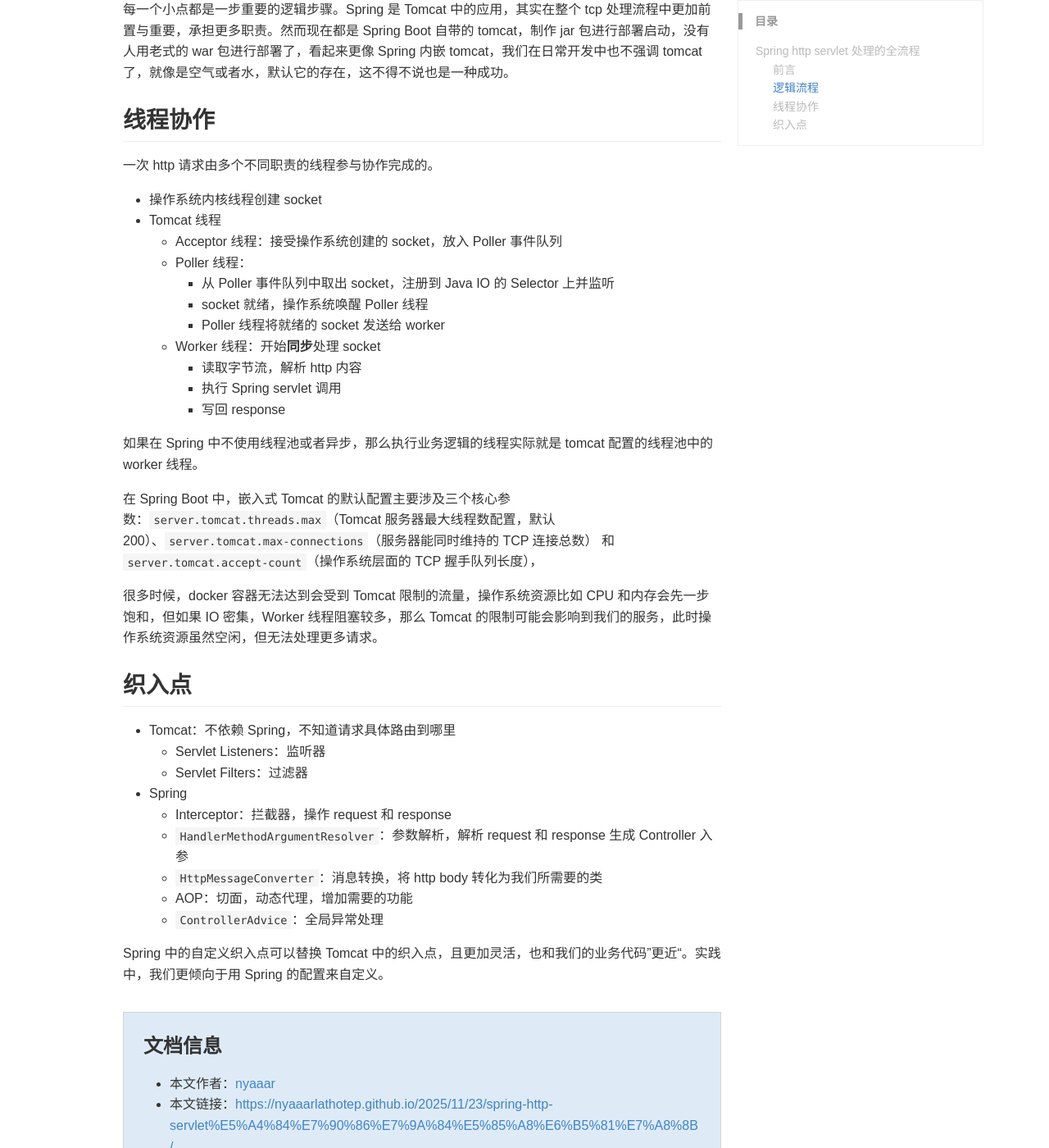
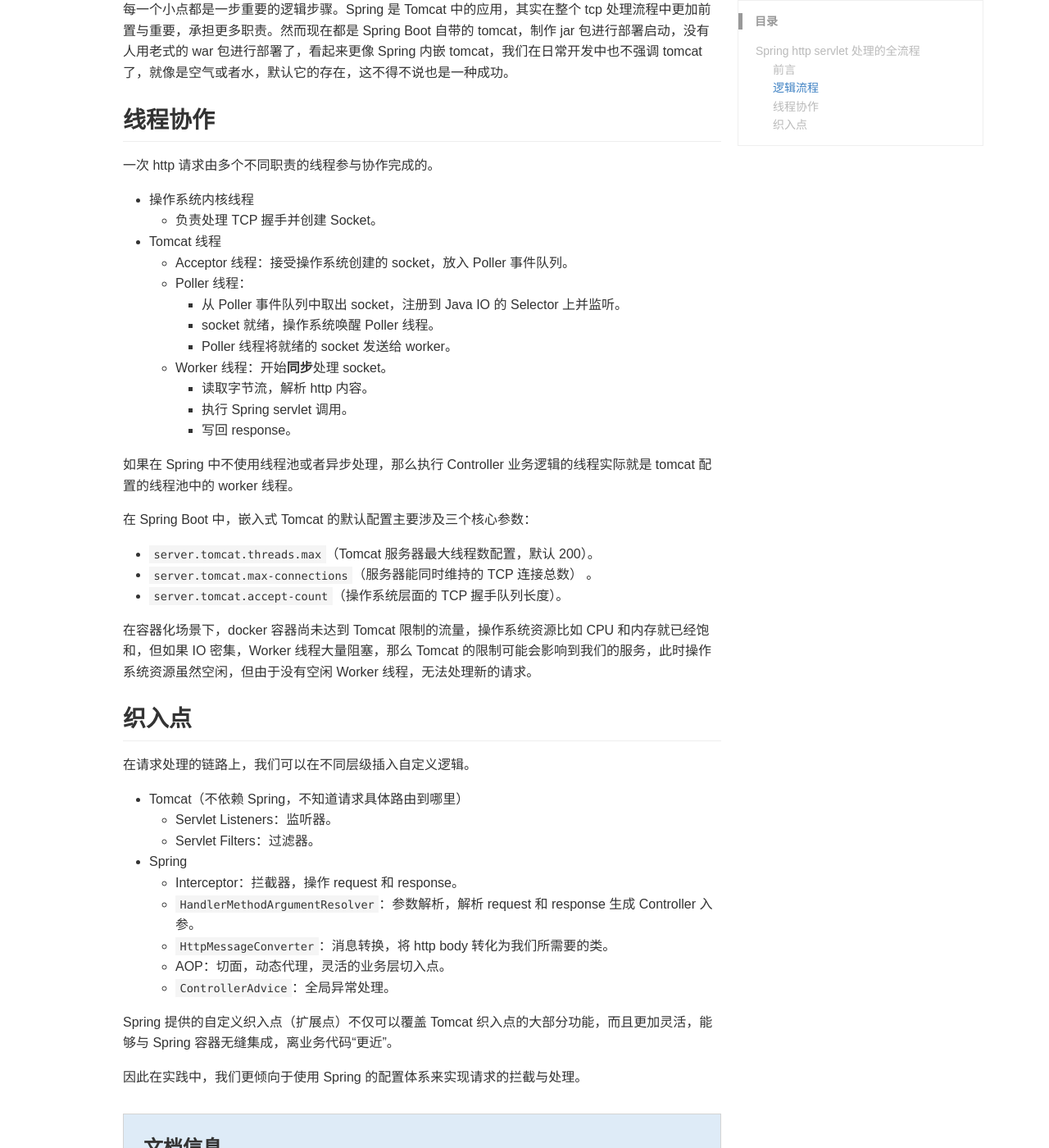
Before and after one commit to nyaaarlathotep/nyaaarlathotep.github.io, a Jekyll site: the page built from _posts/2025-11-23- spring http servlet处理的全流程.md, in a window 1280 px wide and 1400 px high, scrolled down 944 px. Shown: the whole window at 82% size. Built offline with Jekyll 4.4.1, drawn with Linux system fonts in a browser that asks for light colours; comment, search, counter and statistics services are not loaded; a style sheet for code colours, icons or effects is not loaded; some of the changed text lies outside the part shown.

Commit message:
Update 2025-11-23- spring http servlet处理的全流程.md

```diff
--- a/_posts/2025-11-23- spring http servlet处理的全流程.md
+++ b/_posts/2025-11-23- spring http servlet处理的全流程.md
@@ -12,24 +12,24 @@ essays: true
 
 ## 前言
 
-这看起来是个八股问题，框架的建造者的目的就是让使用者不用在意框架，如果我们不用对框架进行二次开发也不用了解那么多。
+这看起来是个八股问题，框架设计者的初衷就是让使用者无需关注底层细节，如果我们不用对框架进行二次开发，确实也不用了解那么多。
 
-想到这我有点说不出话了，这种知识性质的问题现在问问 ai 都能解决了，这篇博客的意义可能只是在 ai 无法使用的情况吧。转念安慰一下自己，了解一下 Spring 提供给我们的自定义切入点，认识一下 Tomcat 和 Spring 如何搭配干活也是好的。
+写到这我有点说不出话了，这种知识性质的问题现在 ai 都可以高效解决了，这篇博客的意义可能只是在 ai 无法使用的情况吧。转念安慰一下自己，了解一下 Spring 提供给我们的自定义切入点，认识一下 Tomcat 和 Spring 如何搭配干活也是好的。
 
 ## 逻辑流程
 
 - 网卡
-  - 虚拟机网卡，docker 容器网卡：建立 tcp 连接，转化为 socket
+  - 虚拟机网卡，docker 容器网卡：建立 tcp 连接，转化为 socket。
 - Tomcat
-  - Tomcat NIO：接受网卡建立的 socket，io 多路复用监听 socket
-  - `Http11Processor`：解析字节流，转化为 Tomcat 的 request 与 response
-  - Tomcat 路由：将请求根据 url 转发到对应的应用容器
+  - Tomcat NIO：接受网卡建立的 socket，io 多路复用监听 socket 读写事件。
+  - `Http11Processor`：解析字节流，封装为 Tomcat 的 request 与 response。
+  - Tomcat 路由：将请求根据 url 转发到对应的应用容器。
 - Spring
-  - `DispatcherServlet`：Spring 的入口，进行统一分发
-  - `HandlerMapping`：找到 url 对应的 Controller
-  - `Interceptors`：Spring 拦截器前置处理
-  - **Controller**：我们最熟悉的部分，真正业务逻辑的执行
-  - 返回：结果写入 Response 对象（此时还没发给客户端，只是写到了 Tomcat 的缓冲区 `OutputBuffer`）
+  - `DispatcherServlet`：Spring 的入口，进行统一分发。
+  - `HandlerMapping`：找到 url 对应的 Controller。
+  - `Interceptors`：Spring 拦截器前置处理。
+  - **Controller**：我们最熟悉的部分，真正业务逻辑的执行。
+  - 返回：结果写入 Response 对象（此时还没发给客户端，只是写到了 Tomcat 的缓冲区 `OutputBuffer`）。
 
 每一个小点都是一步重要的逻辑步骤。Spring 是 Tomcat 中的应用，其实在整个 tcp 处理流程中更加前置与重要，承担更多职责。然而现在都是 Spring Boot 自带的 tomcat，制作 jar 包进行部署启动，没有人用老式的 war 包进行部署了，看起来更像 Spring 内嵌 tomcat，我们在日常开发中也不强调 tomcat 了，就像是空气或者水，默认它的存在，这不得不说也是一种成功。
 
@@ -37,34 +37,44 @@ essays: true
 
 一次 http 请求由多个不同职责的线程参与协作完成的。
 
-- 操作系统内核线程创建 socket
+- 操作系统内核线程
+  - 负责处理 TCP 握手并创建 Socket。
+
 - Tomcat 线程
-  - Acceptor 线程：接受操作系统创建的 socket，放入 Poller 事件队列
+  - Acceptor 线程：接受操作系统创建的 socket，放入 Poller 事件队列。
   - Poller 线程：
-    - 从 Poller 事件队列中取出 socket，注册到 Java IO 的 Selector 上并监听
-    - socket 就绪，操作系统唤醒 Poller 线程
-    - Poller 线程将就绪的 socket 发送给 worker
-  - Worker 线程：开始**同步**处理 socket
-    - 读取字节流，解析 http 内容
-    - 执行 Spring servlet 调用
-    - 写回 response
+    - 从 Poller 事件队列中取出 socket，注册到 Java IO 的 Selector 上并监听。
+    - socket 就绪，操作系统唤醒 Poller 线程。
+    - Poller 线程将就绪的 socket 发送给 worker。
+  - Worker 线程：开始**同步**处理 socket。
+    - 读取字节流，解析 http 内容。
+    - 执行 Spring servlet 调用。
+    - 写回 response。
 
-如果在 Spring 中不使用线程池或者异步，那么执行业务逻辑的线程实际就是 tomcat 配置的线程池中的 worker 线程。
+如果在 Spring 中不使用线程池或者异步处理，那么执行 Controller 业务逻辑的线程实际就是 tomcat 配置的线程池中的 worker 线程。
 
-在 Spring Boot 中，嵌入式 Tomcat 的默认配置主要涉及三个核心参数：`server.tomcat.threads.max`（Tomcat 服务器最大线程数配置，默认 200）、`server.tomcat.max-connections`（服务器能同时维持的 TCP 连接总数） 和 `server.tomcat.accept-count`（操作系统层面的 TCP 握手队列长度），
+在 Spring Boot 中，嵌入式 Tomcat 的默认配置主要涉及三个核心参数：
 
-很多时候，docker 容器无法达到会受到 Tomcat 限制的流量，操作系统资源比如 CPU 和内存会先一步饱和，但如果 IO 密集，Worker 线程阻塞较多，那么 Tomcat 的限制可能会影响到我们的服务，此时操作系统资源虽然空闲，但无法处理更多请求。
+- `server.tomcat.threads.max`（Tomcat 服务器最大线程数配置，默认 200）。
+- `server.tomcat.max-connections`（服务器能同时维持的 TCP 连接总数） 。
+- `server.tomcat.accept-count`（操作系统层面的 TCP 握手队列长度）。
+
+在容器化场景下，docker 容器尚未达到 Tomcat 限制的流量，操作系统资源比如 CPU 和内存就已经饱和，但如果 IO 密集，Worker 线程大量阻塞，那么 Tomcat 的限制可能会影响到我们的服务，此时操作系统资源虽然空闲，但由于没有空闲 Worker 线程，无法处理新的请求。
 
 ## 织入点
 
-- Tomcat：不依赖 Spring，不知道请求具体路由到哪里
-  - Servlet Listeners：监听器
-  - Servlet Filters：过滤器
+在请求处理的链路上，我们可以在不同层级插入自定义逻辑。
+
+- Tomcat（不依赖 Spring，不知道请求具体路由到哪里）
+  - Servlet Listeners：监听器。
+  - Servlet Filters：过滤器。
 - Spring
-  - Interceptor：拦截器，操作 request 和 response
-  - `HandlerMethodArgumentResolver`：参数解析，解析 request 和 response 生成 Controller 入参
-  - `HttpMessageConverter`：消息转换，将 http body 转化为我们所需要的类
-  - AOP：切面，动态代理，增加需要的功能
-  - `ControllerAdvice`：全局异常处理
+  - Interceptor：拦截器，操作 request 和 response。
+  - `HandlerMethodArgumentResolver`：参数解析，解析 request 和 response 生成 Controller 入参。
+  - `HttpMessageConverter`：消息转换，将 http body 转化为我们所需要的类。
+  - AOP：切面，动态代理，灵活的业务层切入点。
+  - `ControllerAdvice`：全局异常处理。
 
-Spring 中的自定义织入点可以替换 Tomcat 中的织入点，且更加灵活，也和我们的业务代码”更近“。实践中，我们更倾向于用 Spring 的配置来自定义。
+Spring 提供的自定义织入点（扩展点）不仅可以覆盖 Tomcat 织入点的大部分功能，而且更加灵活，能够与 Spring 容器无缝集成，离业务代码“更近”。
+
+因此在实践中，我们更倾向于使用 Spring 的配置体系来实现请求的拦截与处理。
```
